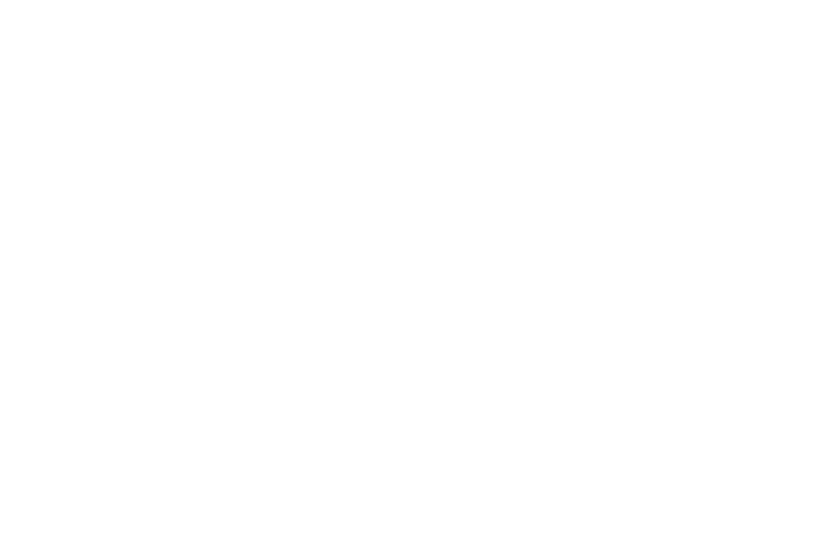
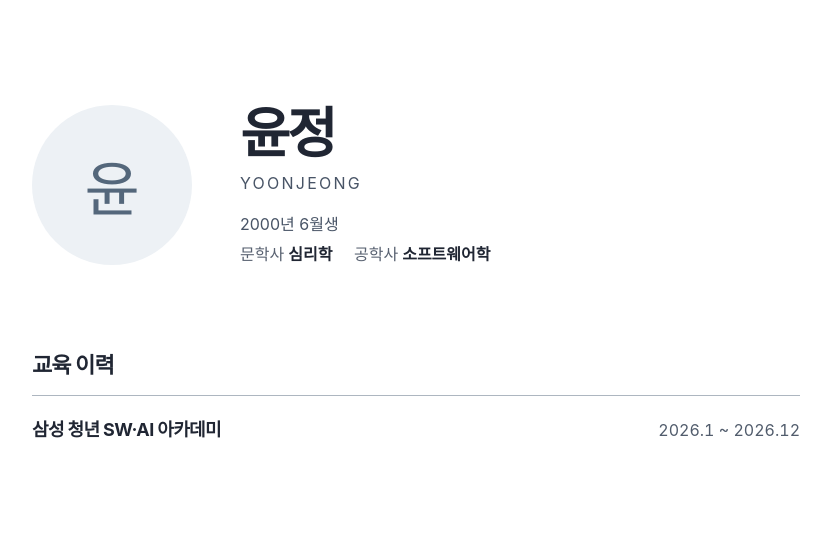
Before and after one commit to dbswjd0191a/dbswjd0191a.github.io, a plain HTML site: page index.html in a window 1280 px wide. Shown: the whole page, without its empty margins (224-1054 px from the left). Drawn offline with Linux system fonts and the light colour scheme.

Commit message:
feat: add profile and education history

```diff
--- a/index.html
+++ b/index.html
@@ -4,10 +4,30 @@
   <meta charset="utf-8">
   <meta name="viewport" content="width=device-width, initial-scale=1">
   <meta name="color-scheme" content="only light">
-  <title>포트폴리오</title>
-  <style>
-    html, body { margin: 0; background: #fff; }
-  </style>
+  <title>윤정 · 포트폴리오</title>
+  <link rel="stylesheet" href="./profile.css">
 </head>
-<body></body>
+<body>
+  <main>
+    <header class="profile" aria-labelledby="name">
+      <div class="portrait" aria-hidden="true">윤</div>
+      <div>
+        <h1 id="name">윤정</h1>
+        <p class="english-name" lang="en">YOONJEONG</p>
+        <p class="birth"><time datetime="2000-06">2000년 6월생</time></p>
+        <ul class="degrees" aria-label="학위">
+          <li><span>문학사</span> 심리학</li>
+          <li><span>공학사</span> 소프트웨어학</li>
+        </ul>
+      </div>
+    </header>
+    <section aria-labelledby="education">
+      <h2 id="education">교육 이력</h2>
+      <div class="education-entry">
+        <h3>삼성 청년 SW·AI 아카데미</h3>
+        <p class="period"><time datetime="2026-01">2026.1</time> ~ <time datetime="2026-12">2026.12</time></p>
+      </div>
+    </section>
+  </main>
+</body>
 </html>
--- /dev/null
+++ b/profile.css
@@ -0,0 +1,79 @@
+:root {
+  color-scheme: only light;
+  font-family: "Inter", "Apple SD Gothic Neo", "Malgun Gothic", sans-serif;
+  background: #fff;
+  color: #202633;
+}
+
+* { box-sizing: border-box; }
+body, h1, h2, h3, p, ul { margin: 0; }
+main {
+  width: min(48rem, calc(100% - 3rem));
+  margin-inline: auto;
+  padding-block: clamp(3rem, 8vw, 7rem);
+}
+
+.profile {
+  display: grid;
+  grid-template-columns: auto 1fr;
+  align-items: center;
+  gap: clamp(1.5rem, 5vw, 3rem);
+}
+.portrait {
+  width: clamp(7rem, 19vw, 10rem);
+  aspect-ratio: 1;
+  display: grid;
+  place-items: center;
+  border-radius: 50%;
+  background: #edf1f5;
+  color: #54677b;
+  font-family: "Nanum Myeongjo", "Batang", serif;
+  font-size: clamp(2.5rem, 6vw, 3.75rem);
+}
+h1 {
+  font-size: clamp(2.25rem, 6vw, 3.4rem);
+  line-height: 1.15;
+  letter-spacing: -.055em;
+}
+.english-name {
+  margin-top: .5rem;
+  color: #485466;
+  font-size: 1rem;
+  letter-spacing: .14em;
+}
+.birth { margin-top: 1.15rem; color: #485466; }
+.degrees {
+  display: flex;
+  flex-wrap: wrap;
+  gap: .35rem 1.35rem;
+  padding: 0;
+  margin-top: .4rem;
+  list-style: none;
+  line-height: 1.6;
+}
+.degrees li { font-weight: 600; }
+.degrees span { color: #596271; font-weight: 400; }
+
+section { margin-top: clamp(2.75rem, 7vw, 5rem); }
+h2 {
+  padding-bottom: 1rem;
+  border-bottom: 1px solid #adb6c0;
+  font-size: 1.375rem;
+  letter-spacing: -.04em;
+}
+.education-entry {
+  display: flex;
+  flex-wrap: wrap;
+  align-items: baseline;
+  justify-content: space-between;
+  gap: .4rem 1.5rem;
+  padding-top: 1.25rem;
+}
+h3 { font-size: 1.125rem; line-height: 1.6; letter-spacing: -.035em; word-break: keep-all; }
+.period { color: #515c6c; font-variant-numeric: tabular-nums; }
+
+@media (max-width: 32rem) {
+  .profile { grid-template-columns: 1fr; gap: 1.4rem; }
+  .portrait { width: 6rem; }
+  .education-entry { flex-direction: column; }
+}
```
